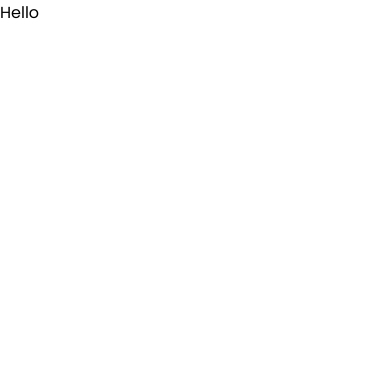
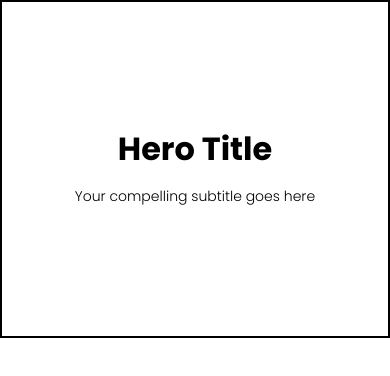
Before and after one commit to PriyanshuJayant/Yatrica, a React app in the folder FrontEnd/: page /testing in a window 390 px wide. Shown: the top 376 px of the page. Built offline with nearby package versions, Linux system fonts and the light colour scheme; the HTML template or start-up script is replaced by a standard one; a web font is replaced by a local one.

Commit message:
Alpha 0.2 (Added responsive Hero Section that will contain video in future)

```diff
--- a/FrontEnd/src/components/Hero/Hero.jsx
+++ b/FrontEnd/src/components/Hero/Hero.jsx
@@ -1,10 +1,25 @@
 import React from 'react'
+import styles from './Hero.module.css'
 
 function Hero() {
   return (
     <>
-      <div className="videoContainer">
-        Hello
+      <div className={styles.videoContainer}>
+        <video
+          className={styles.video}
+          src=""
+          autoPlay
+          muted
+          loop
+          playsInline
+        >
+          Your browser does not support the video tag.
+        </video>
+
+        <div className={styles.overlay}>
+          <h1 className={styles.title}>Hero Title</h1>
+          <p className={styles.subtitle}>Your compelling subtitle goes here</p>
+        </div>
       </div>
     </>
   )
--- /dev/null
+++ b/FrontEnd/src/components/Hero/Hero.module.css
@@ -0,0 +1,95 @@
+.videoContainer {
+  position: relative;
+  width: 100%;
+  height: 70vh;
+  overflow: hidden;
+  display: flex;
+  align-items: center;
+  justify-content: center;
+  border: 2px solid black;
+}
+
+.video {
+  position: absolute;
+  top: 0;
+  left: 0;
+  width: 100%;
+  height: 100%;
+  object-fit: cover;
+  z-index: 1;
+}
+
+.overlay {
+  position: relative;
+  z-index: 2;
+  text-align: center;
+  padding: 2rem;
+  max-width: 800px;
+  width: 90%;
+}
+
+.title {
+  font-size: 3.5rem;
+  font-weight: bold;
+  margin: 0 0 1rem 0;
+  line-height: 1.2;
+}
+
+.subtitle {
+  font-size: 1.25rem;
+  margin: 0;
+  line-height: 1.6;
+  font-weight: 300;
+}
+
+/* Tablet styles */
+@media (max-width: 1024px) {
+  .videoContainer {
+    height: 40vh;
+  }
+  .title {
+    font-size: 3rem;
+  }
+
+  .subtitle {
+    font-size: 1.125rem;
+  }
+}
+
+/* Mobile styles */
+@media (max-width: 768px) {
+  .videoContainer {
+    height: 40vh;
+  }
+
+  .overlay {
+    padding: 1.5rem;
+    width: 95%;
+  }
+
+  .title {
+    font-size: 2.5rem;
+  }
+
+  .subtitle {
+    font-size: 1rem;
+  }
+}
+
+/* Small mobile styles */
+@media (max-width: 480px) {
+  .videoContainer {
+    height: 40vh;
+  }
+  .title {
+    font-size: 2rem;
+  }
+
+  .subtitle {
+    font-size: 0.875rem;
+  }
+
+  .overlay {
+    padding: 1rem;
+  }
+}
```
